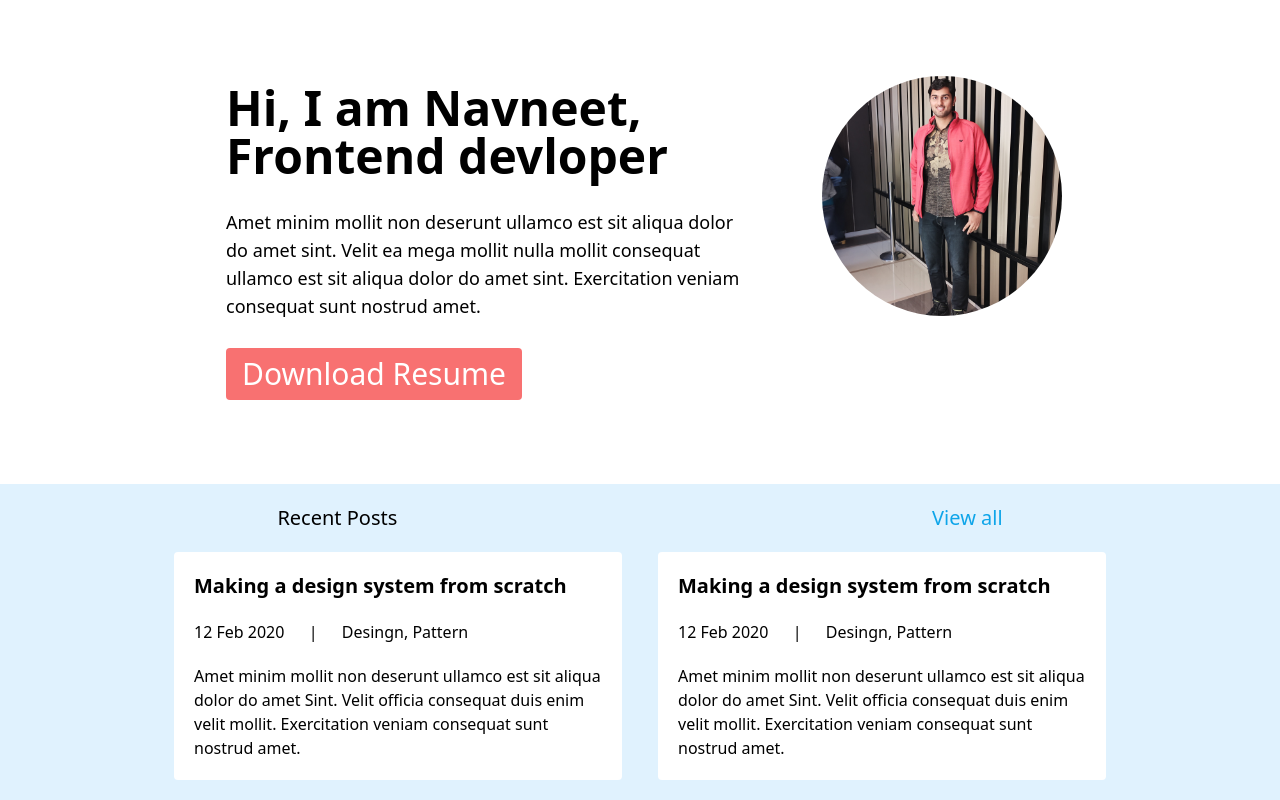
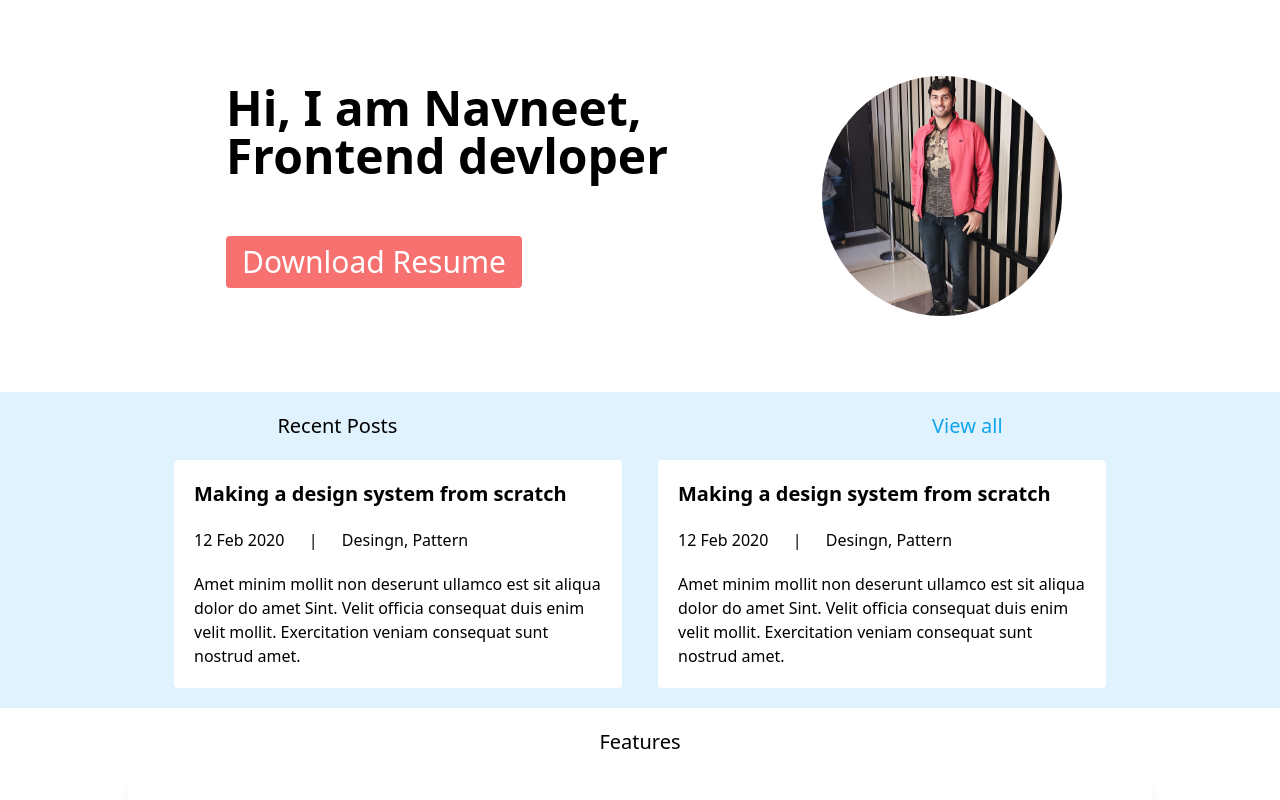
Before and after one commit to ORNavneetRanjan/Portfolio-website, a React (Vite) app: page / in a window 1280 px wide. Shown: the top 800 px of the page. Built offline with nearby package versions, Linux system fonts and the light colour scheme; grey boxes are pictures that could not be loaded.

Commit message:
initial commit

```diff
--- a/src/Profile.jsx
+++ b/src/Profile.jsx
@@ -13,12 +13,7 @@ function Profile() {
           <h1 class="text-4xl lg:text-5xl font-bold text-center lg:text-left">
             Hi, I am Navneet, Frontend devloper
           </h1>
-          <p class="text-center lg:text-left text-lg">
-            Amet minim mollit non deserunt ullamco est sit aliqua dolor do amet
-            sint. Velit ea mega mollit nulla mollit consequat ullamco est sit
-            aliqua dolor do amet sint. Exercitation veniam consequat sunt
-            nostrud amet.
-          </p>
+          <p class="text-center lg:text-left text-lg"></p>
           <button class="bg-red-400 text-white self-center lg:self-start px-4 py-2 rounded text-2xl lg:text-3xl">
             Download Resume
           </button>
```
Also changed, not shown: 1 other file (tests, documents, lock files or other folders).
